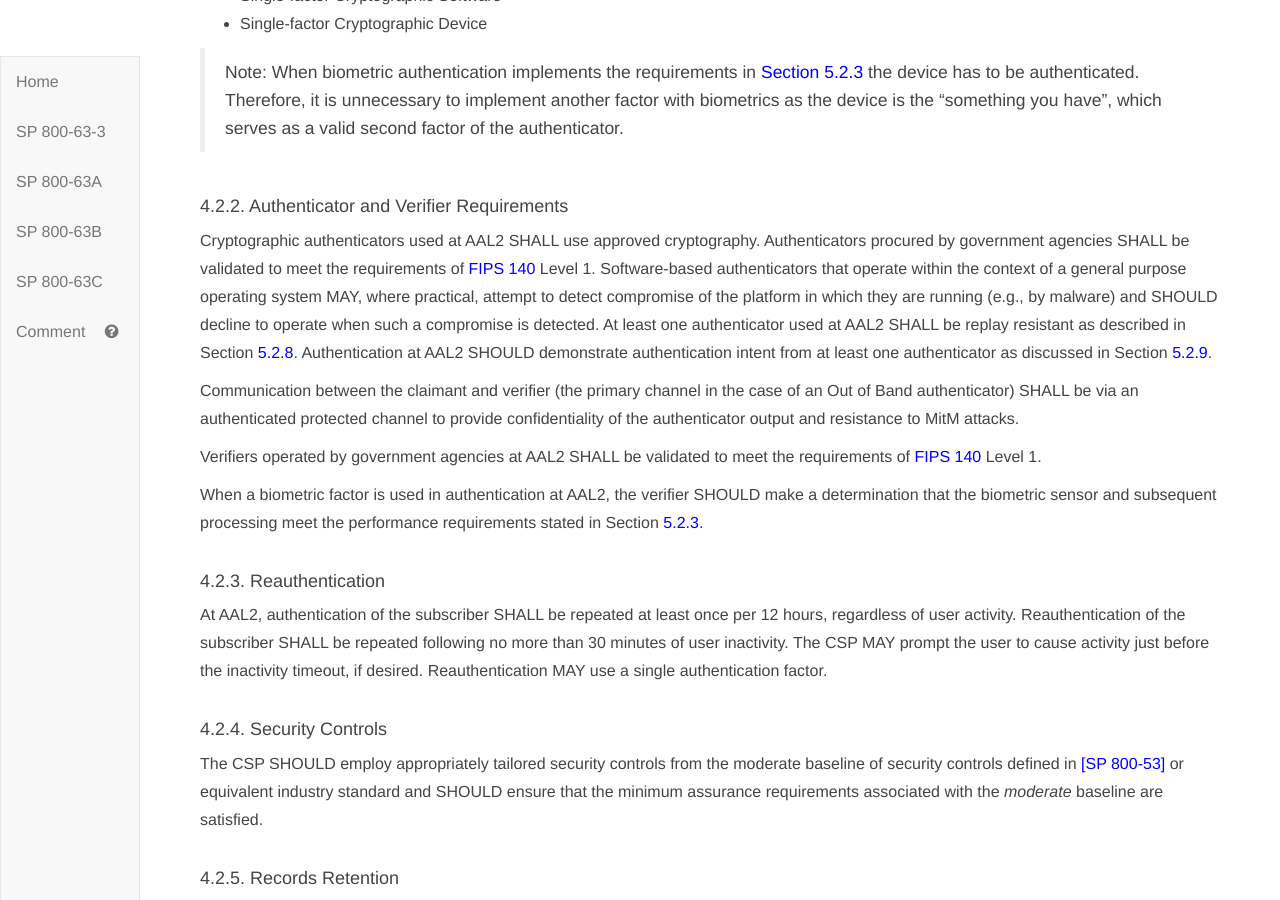
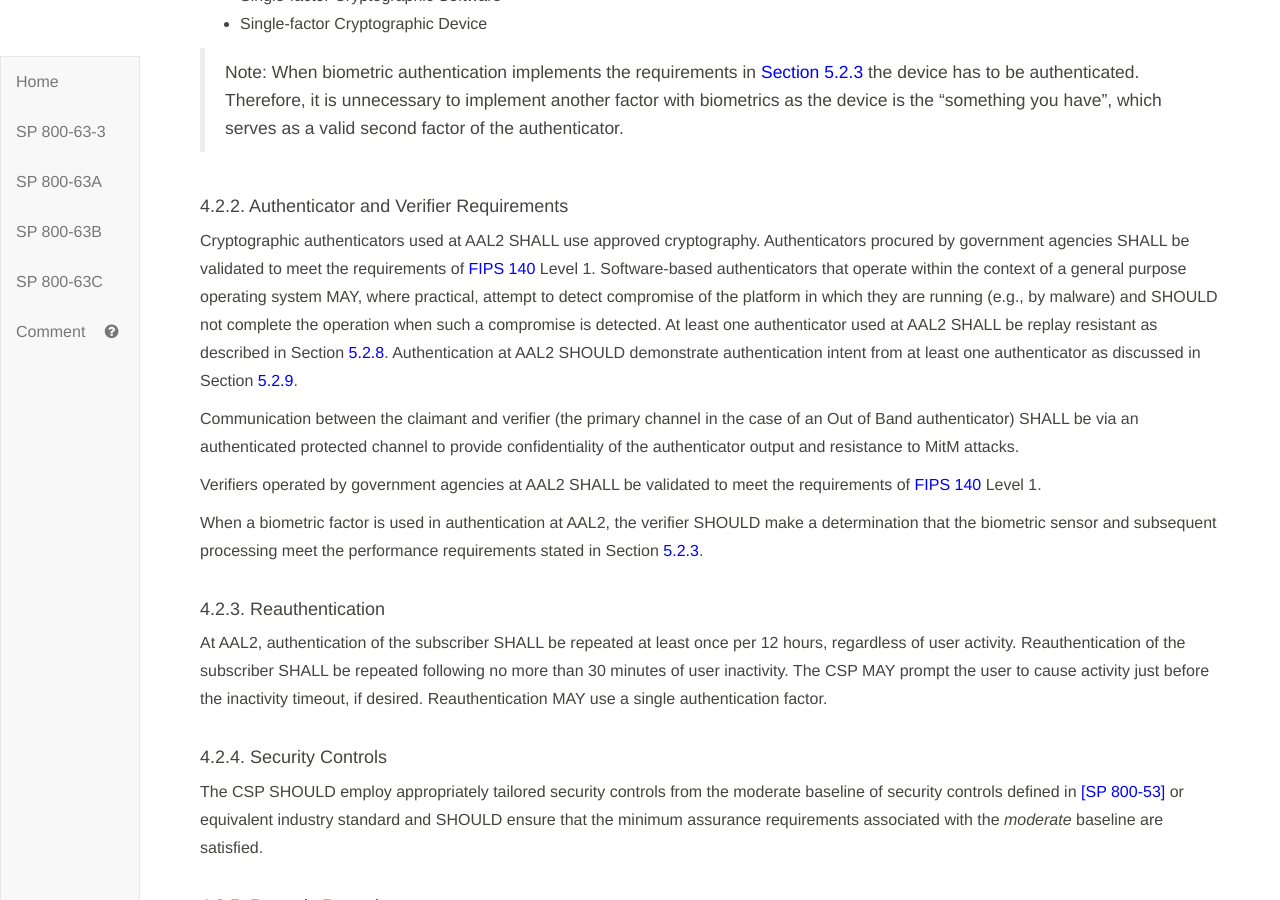
Before and after one commit to usnistgov/800-63-3, a Jekyll site: the page built from sp800-63b/sec4_aal.md, in a window 1280 px wide and 900 px high, scrolled down 2755 px. Built offline with Jekyll 4.4.1, drawn with Linux system fonts in a browser that asks for light colours; our own code applies the rules of GitHub Pages for plain Markdown files; some of the changed text lies outside the part shown.

Commit message:
Avoid use of 'decline'. Fixes #1547

```diff
--- a/sp800-63b/sec4_aal.md
+++ b/sp800-63b/sec4_aal.md
@@ -68,7 +68,7 @@ AAL1 permits the use of any of the following authenticator types, which are defi
 
 #### 4.1.2. Authenticator and Verifier Requirements
 
-Cryptographic authenticators used at AAL1 SHALL use approved cryptography. Software-based authenticators that operate within the context of a general purpose operating system MAY, where practical, attempt to detect compromise (e.g., by malware) of the user endpoint in which they are running and SHOULD decline to operate when such a compromise is detected.
+Cryptographic authenticators used at AAL1 SHALL use approved cryptography. Software-based authenticators that operate within the context of a general purpose operating system MAY, where practical, attempt to detect compromise (e.g., by malware) of the user endpoint in which they are running and SHOULD not complete the operation when such a compromise is detected.
 
 Communication between the claimant and channel (the primary channel in the case of an Out of Band authenticator) SHALL be via an authenticated protected channel to provide confidentiality of the authenticator output and resistance to MitM attacks.
 
@@ -112,7 +112,7 @@ When a combination of two single-factor authenticators is used, it SHALL include
 
 #### 4.2.2. Authenticator and Verifier Requirements
 
-Cryptographic authenticators used at AAL2 SHALL use approved cryptography. Authenticators procured by government agencies SHALL be validated to meet the requirements of [FIPS 140](#FIPS140-2) Level 1. Software-based authenticators that operate within the context of a general purpose operating system MAY, where practical, attempt to detect compromise of the platform in which they are running (e.g., by malware) and SHOULD decline to operate when such a compromise is detected. At least one authenticator used at AAL2 SHALL be replay resistant as described in Section [5.2.8](#replay). Authentication at AAL2 SHOULD demonstrate authentication intent from at least one authenticator as discussed in Section [5.2.9](#intent).
+Cryptographic authenticators used at AAL2 SHALL use approved cryptography. Authenticators procured by government agencies SHALL be validated to meet the requirements of [FIPS 140](#FIPS140-2) Level 1. Software-based authenticators that operate within the context of a general purpose operating system MAY, where practical, attempt to detect compromise of the platform in which they are running (e.g., by malware) and SHOULD not complete the operation when such a compromise is detected. At least one authenticator used at AAL2 SHALL be replay resistant as described in Section [5.2.8](#replay). Authentication at AAL2 SHOULD demonstrate authentication intent from at least one authenticator as discussed in Section [5.2.9](#intent).
 
 Communication between the claimant and verifier (the primary channel in the case of an Out of Band authenticator) SHALL be via an authenticated protected channel to provide confidentiality of the authenticator output and resistance to MitM attacks.
 
```
